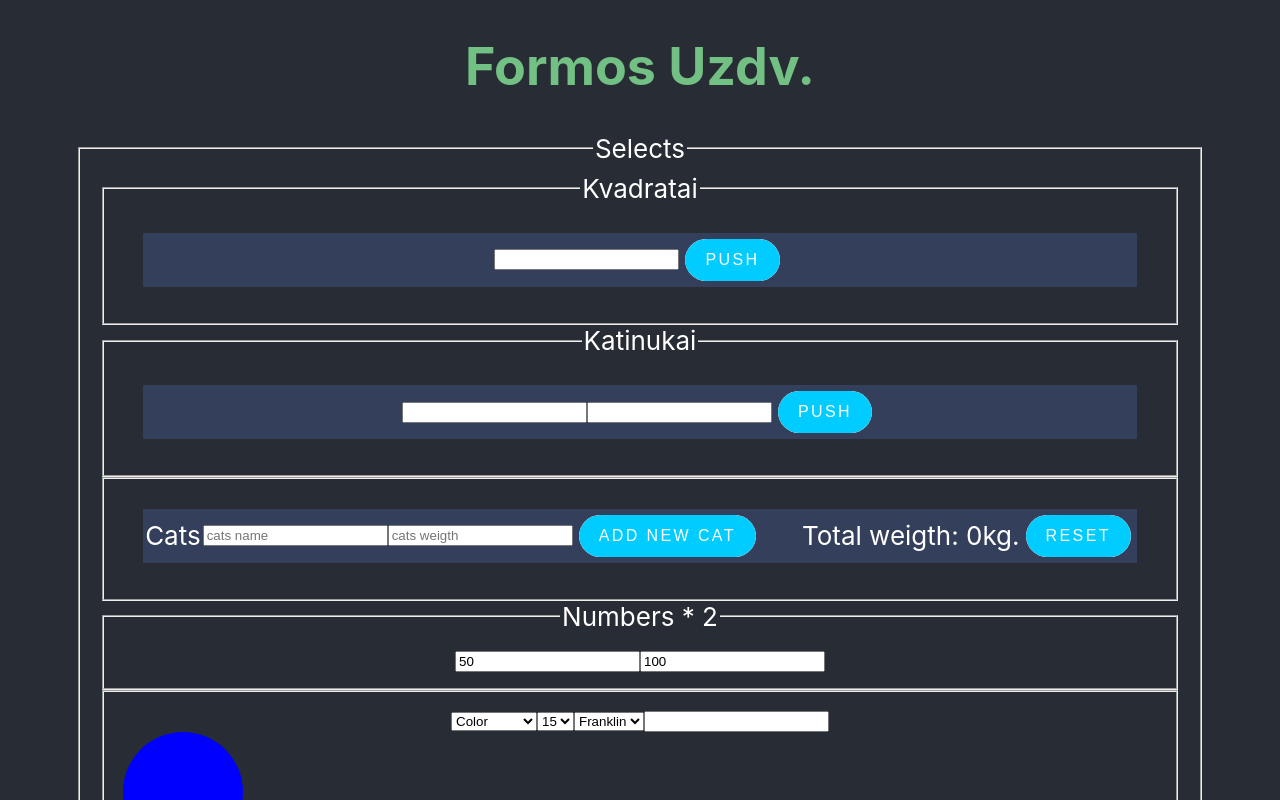
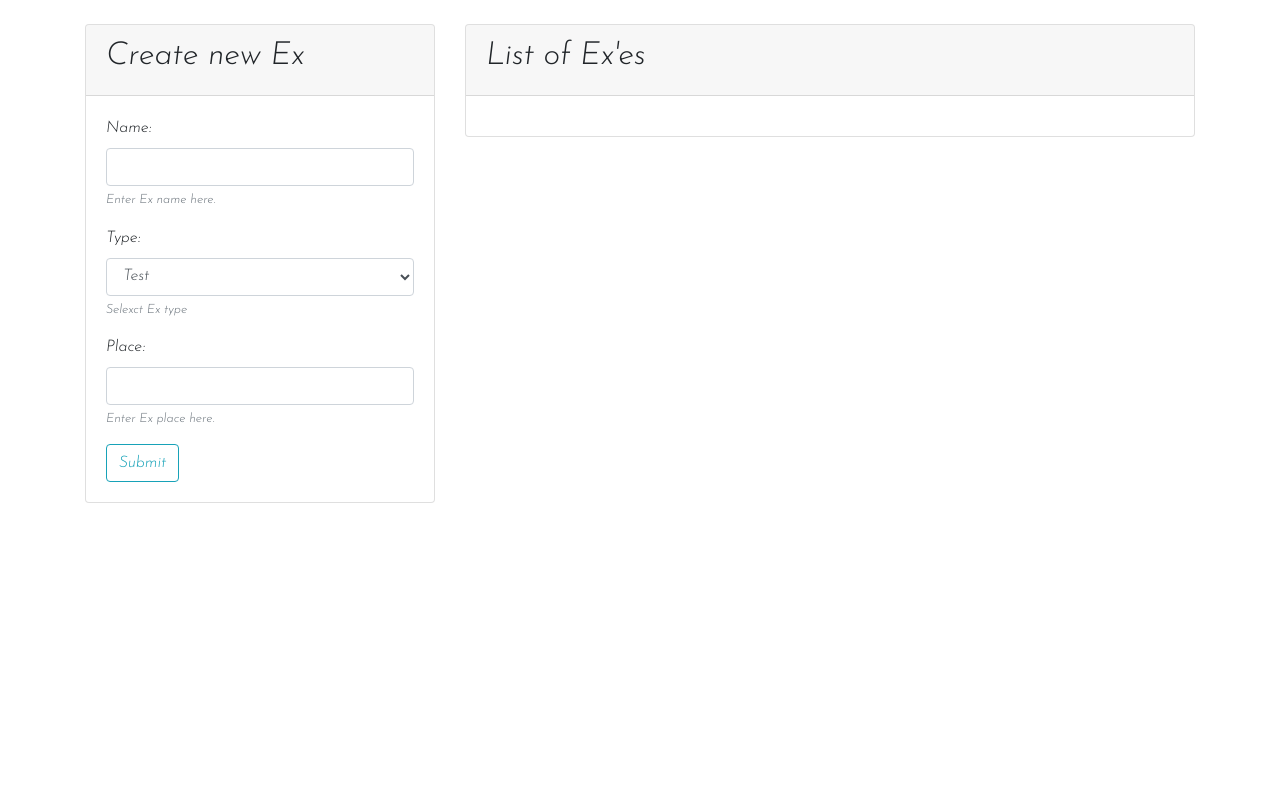
Before and after one commit to RokasAbra/react1, a React (Create React App) app: page / in a window 1280 px wide. Shown: the top 800 px of the page. Built offline with nearby package versions, Linux system fonts and the light colour scheme.

Commit message:
Crud whith edit and save

```diff
--- a/public/index.html
+++ b/public/index.html
@@ -9,6 +9,9 @@
       name="description"
       content="Web site created using create-react-app"
     />
+    <link rel="preconnect" href="https://fonts.googleapis.com">
+    <link rel="preconnect" href="https://fonts.gstatic.com" crossorigin>
+    <link href="https://fonts.googleapis.com/css2?family=Josefin+Sans:ital,wght@1,300&display=swap" rel="stylesheet">
     <link rel="apple-touch-icon" href="%PUBLIC_URL%/logo192.png" />
     <!--
       manifest.json provides metadata used when your web app is installed on a
--- a/src/App.jsx
+++ b/src/App.jsx
@@ -1,67 +1,76 @@
 import { useEffect, useState } from "react";
-import "./App.scss";
-import InputNumber from "./components/forms/FormsInput";
+import "./bootstrap.css";
+import "./crud.scss";
+import Create from "./components/crud/Create";
+// import "./App.scss";
+import getId from "./Functions/getId";
+import { create, edit, remove } from "./Functions/localStorage";
 import rand from "./Functions/rand";
-import Cats from "./components/forms/Cats";
-import Nums from "./components/forms/Nums";
-import Select from "./components/forms/Select";
-/*Sukurti komponentą su mygtuku ir įvedimo laukeliu. Įvedus į laukelį skaičių ir paspaudus
-mygtuką, atsiranda laukelyje nurodytas raudonų kvadratėlių skaičius. Įvedus kitą skaičių ir
-paspaudus mygtuką, prie jau egzistuojančių kvadratėlių papildomai prisideda naujas laukelyje
-nurodytas kvadratėlių kiekis. Kiekvieno kvadratėlio viduryje turi būti pavaizduotas rand
-skaičius 100 - 200. */
+import List from "./components/crud/List";
+import { read } from "./Functions/localStorage";
+import Edit from "./components/crud/Edit";
+
 function App() {
-  const [kvadratukai, setKvadratukai] = useState(null);
-  const [vnt, setVnt] = useState("");
-  const inputNumber = (e) => {
-    setVnt(e.target.value);
-  };
+  const [lastUpdate, setLastUpdate] = useState(Date.now());
+  const [modalData, setModalData] = useState(null);
 
-  const add = (num) => {
-    const nmr = parseInt(num);
-    const kvadratukai = [];
-    for (let i = 0; i < nmr; i++) {
-      kvadratukai.push(rand(100, 200));
+  const [createData, setCreateData] = useState(null); // Create
+  const [exes, setExes] = useState(null); // Read
+  const [deleteData, setDeleteData] = useState(null); //Delete
+  const [editData, setEditData] = useState(null); //Edit
+
+  //1. Create
+  useEffect(() => {
+    if (null === createData) {
+      return;
     }
-    setKvadratukai((k) =>
-      null === k ? [...kvadratukai] : [...k, ...kvadratukai]
-    );
-  };
+    create(createData);
+    setLastUpdate(Date.now());
+    // to localStorage
+  }, [createData]);
 
+  //2. Read
+  useEffect(() => {
+    setExes(read());
+  }, [lastUpdate]);
+
+  //Delete
+  useEffect(() => {
+    if (null === deleteData) {
+      return;
+    }
+    remove(deleteData);
+    setLastUpdate(Date.now());
+    // to localStorage
+  }, [deleteData]);
+  //Edit
+  useEffect(() => {
+    if (null === editData) {
+      return;
+    }
+    edit(editData);
+    setLastUpdate(Date.now());
+    // to localStorage
+  }, [editData]);
 
   return (
-    <div className="App">
-      <header className="App-header">
-        <h1>Formos Uzdv.</h1>
-        <fieldset>
-          <fieldset>
-            <legend>Kvadratai</legend>
-            <div className="kvc">
-              {kvadratukai
-                ? kvadratukai.map((k, i) => (
-                    <div key={i} className="kv">
-                      {k}
-                    </div>
-                  ))
-                : null}
-              <input type="text" onChange={inputNumber} />
-              <button onClick={() => add(vnt)}>Push</button>
-            </div>
-          </fieldset>
-          <fieldset>
-            <legend>Katinukai</legend>
-            <div className="kvc">
-              <input type="text" />
-              <input type="text" />
-              <button>Push</button>
-            </div>
-          </fieldset>
-          <Cats></Cats>
-          <Nums></Nums>
-          <Select></Select>
-        </fieldset>
-      </header>
-    </div>
+    <>
+      <div className="container">
+        <div className="row">
+          <div className="col-4">
+            <Create setCreateData={setCreateData}></Create>
+          </div>
+          <div className="col-8">
+            <List
+              exes={exes}
+              setDeleteData={setDeleteData}
+              setModalData={setModalData}
+            ></List>
+          </div>
+        </div>
+      </div>
+      <Edit modalData={modalData} setModalData={setModalData} setEditData={setEditData}></Edit>
+    </>
   );
 }
 
--- a/src/Functions/localStorage.js
+++ b/src/Functions/localStorage.js
@@ -33,3 +33,14 @@ export function remove({id}){
     localStorage.setItem(key, data);
 
 }
+
+export function edit(obj) {
+    let data = localStorage.getItem(key);// nuskaitiom
+    if (null === data) {
+        data = JSON.stringify([]);
+    }
+    data = JSON.parse(data);
+    data = data.map(oldObject => oldObject.id !== obj.id ? oldObject : obj);
+    data = JSON.stringify(data);
+    localStorage.setItem(key, data);// idedama nauja key ir data i local storage
+}
--- a/src/components/crud/Edit.jsx
+++ b/src/components/crud/Edit.jsx
@@ -1,13 +1,33 @@
-function Edit({modalData, setModalData}) {
-    if (null === modalData) {
-        return null;
-    }
+import { useEffect, useState } from "react";
+
+function Edit({modalData, setModalData, setEditData}) {
+
+    const [name, setName] = useState('');
+    const [type, setType] = useState('1');
+    const [place, setPlace] = useState('');
+    useEffect(() => {
+      if(null === modalData){
+        return;
+      };
+      setName(modalData.name);
+      setType(modalData.type);
+      setPlace(modalData.place);
+    },[modalData])
+    const handleEdit = () => {
+      const data = {name, type, place, id:modalData.id};
+      setEditData(data);
+      setModalData(null); // uzdarymas modal lango
+
+  };
+  if (null === modalData) {
+    return null;
+}
   return (
     <div className="modal">
       <div className="modal-dialog modal-dialog-centered">
         <div className="modal-content">
           <div className="modal-header">
-            <h5 className="modal-title">Modal title</h5>
+            <h5 className="modal-title">Ex Changer</h5>
 
             <button type="button" className="close" onClick={() => setModalData(null)}>
               <span >&times;</span>
@@ -15,7 +35,25 @@ function Edit({modalData, setModalData}) {
           </div>
 
           <div className="modal-body">
-            <p>Modal body text goes here.</p>
+          <div className='form-group'>
+            <label>Name:</label>
+            <input type="text" className="form-control" onChange={(e) => setName(e.target.value) } value={name}/>
+            <small className="form-text text-muted">Enter Ex name here.</small>
+        </div>
+        <div className='form-group'>
+            <label>Type:</label>
+            <select className="form-control" onChange={(e) => setType(e.target.value) } value={type}>
+                <option value="1">Test</option>
+                <option value="2">Written</option>
+                <option value="3">Spoken</option>
+            </select>
+            <small className="form-text text-muted">Selexct Ex type</small>
+        </div>
+        <div className='form-group'>
+            <label>Place:</label>
+            <input type="text" className="form-control" onChange={(e) => setPlace(e.target.value) } value={place}/>
+            <small className="form-text text-muted">Enter Ex place here.</small>
+        </div>
           </div>
 
           <div className="modal-footer">
@@ -23,7 +61,7 @@ function Edit({modalData, setModalData}) {
               Close
             </button>
 
-            <button type="button" className="btn btn-outline-primary">
+            <button type="button" className="btn btn-outline-primary" onClick={handleEdit}>
               Save changes
             </button>
           </div>
--- a/src/components/crud/Ex.jsx
+++ b/src/components/crud/Ex.jsx
@@ -12,12 +12,12 @@ function Ex({ ex, setDeleteData, setModalData }) {
         <div className="item">
           <div className="content">
               <b>{ex.name}</b>
-              <span>{['Test', 'Written', 'Spoken'][--ex.type]}</span>
+              <span>{['Test', 'Written', 'Spoken'][ex.type - 1]}</span>
               <i>{ex.place}</i>
               </div>
           <div className="buttons">
           <button type="button" className="btn btn-outline-info ml-2" onClick={handleEdit} >Edit</button>
-            <button type="button" className="btn btn-outline-info ml-2" onClick={handleDelete} >Delete</button>
+            <button type="button" className="btn btn-outline-danger ml-2" onClick={handleDelete} >Delete</button>
           </div>
         </div>
       </li>
--- a/src/components/forms/Select.jsx
+++ b/src/components/forms/Select.jsx
@@ -18,7 +18,7 @@ function Select() {
       setKv((k) => [...k, kv]);
   };
   const addIr = () =>{
-    setIr((k) => [...k, ...kv]);
+    setIr([...kv]);
 };
   return (
     <>
@@ -49,7 +49,7 @@ function Select() {
         </select>
         <input type="text" onChange={inputText} value={text} />
         <div
-          className="crc"
+        //   className="crc"
           style={{
             color: color,
             fontSize: Number(font),
--- a/src/crud.scss
+++ b/src/crud.scss
@@ -1,3 +1,7 @@
+body {
+  font-family: 'Josefin Sans', sans-serif;
+}
+
 .list-group-item {
   .item {
     display: flex;
```
Also changed, not shown: src/Crud.jsx (deleted, +0 -69 lines), src/SelectsUzd.jsx (added, +68 -0 lines).
